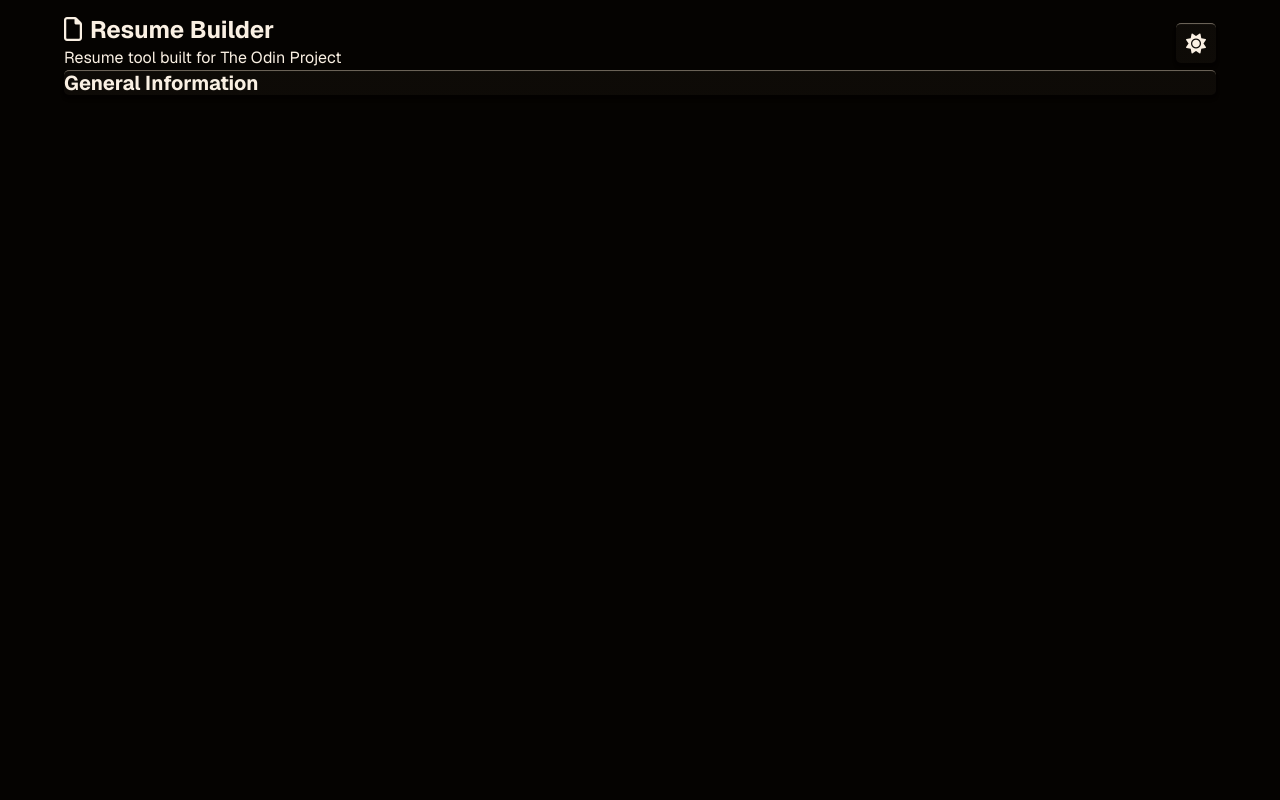
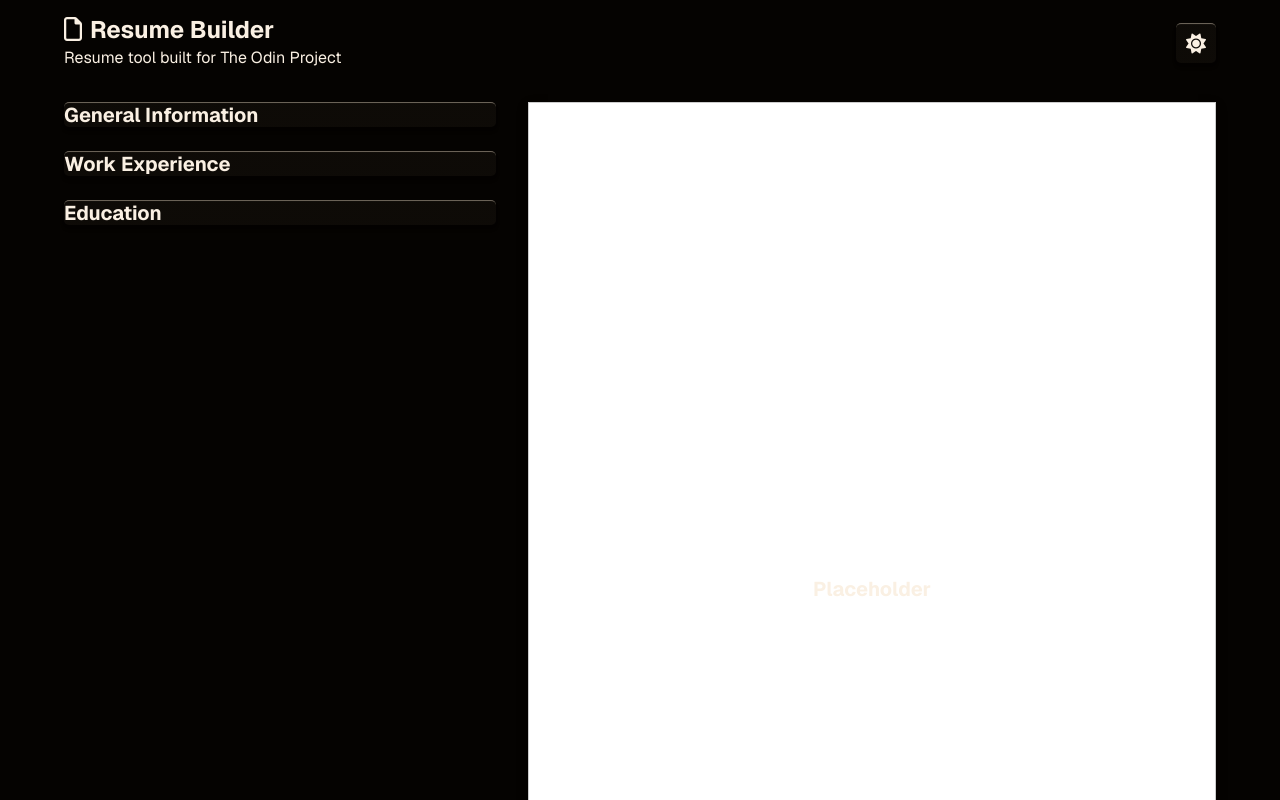
Before and after one commit to JonahKF/react-resume-app, a React (Vite) app: page / in a window 1280 px wide. Shown: the top 800 px of the page. Built offline with nearby package versions, Linux system fonts and the light colour scheme.

Commit message:
added components for resume info, resume preview, styled main w/ grid

```diff
--- a/src/components/App.jsx
+++ b/src/components/App.jsx
@@ -1,6 +1,9 @@
 // import { useState } from "react";
 import "../styles/App.css";
 import GeneralInfo from "./GeneralInfo.jsx";
+import ExpInfo from "./ExpInfo.jsx";
+import EduInfo from "./EduInfo.jsx";
+import ResumePreview from "./ResumePreview.jsx";
 
 function App() {
   return (
@@ -15,17 +18,22 @@ function App() {
             Resume tool built for The Odin Project
           </div>
         </div>
+
         <button className="light-mode-toggle">
           <i className="fa-solid fa-sun"></i>
         </button>
       </header>
 
       <main>
-        <div className="left-pane">
+        <section className="form-panel">
           <GeneralInfo />
-          {/* Components for General Info, Edu Experience, Practical Experience */}
-        </div>
-        <div className="right-pane">{/* Component for Resume Preview */}</div>
+          <ExpInfo />
+          <EduInfo />
+        </section>
+
+        <aside className="preview-panel">
+          <ResumePreview />
+        </aside>
       </main>
     </>
   );
--- a/src/components/EduInfo.jsx
+++ b/src/components/EduInfo.jsx
@@ -0,0 +1,12 @@
+// import { useState } from "react";
+import "../styles/EduInfo.css";
+
+function EduInfo() {
+  return (
+    <div className="form-card">
+      <h2>Education</h2>
+    </div>
+  );
+}
+
+export default EduInfo;
--- a/src/components/ExpInfo.jsx
+++ b/src/components/ExpInfo.jsx
@@ -0,0 +1,12 @@
+// import { useState } from "react";
+import "../styles/ExpInfo.css";
+
+function ExpInfo() {
+  return (
+    <div className="form-card">
+      <h2>Work Experience</h2>
+    </div>
+  );
+}
+
+export default ExpInfo;
--- a/src/components/GeneralInfo.jsx
+++ b/src/components/GeneralInfo.jsx
@@ -3,7 +3,7 @@ import "../styles/GeneralInfo.css";
 
 function GeneralInfo() {
   return (
-    <div className="card">
+    <div className="form-card">
       <h2>General Information</h2>
     </div>
   );
--- a/src/components/ResumePreview.jsx
+++ b/src/components/ResumePreview.jsx
@@ -0,0 +1,12 @@
+// import { useState } from "react";
+import "../styles/ResumePreview.css";
+
+function ResumePreview() {
+  return (
+    <div className="a4-container">
+      <h2>Placeholder</h2>
+    </div>
+  );
+}
+
+export default ResumePreview;
--- a/src/styles/App.css
+++ b/src/styles/App.css
@@ -31,3 +31,18 @@ h1 > i {
 .light-mode-toggle:hover {
     background: var(--gradient-hover);
 }
+
+main {
+    display: grid;
+    grid-template-columns: 1fr auto;
+    gap: 2rem;
+    padding: 2rem 0 0 0;
+    box-sizing: border-box;
+}
+
+.form-panel {
+    display: flex;
+    flex-direction: column;
+    gap: 1.5rem;
+    min-width: 320px;
+}
--- a/src/styles/GeneralInfo.css
+++ b/src/styles/GeneralInfo.css
@@ -1,4 +1,4 @@
-.card {
+.form-card {
     border-radius: 5px;
     background: var(--gradient);
     border: var(--border);
--- a/src/styles/ResumePreview.css
+++ b/src/styles/ResumePreview.css
@@ -0,0 +1,14 @@
+.a4-container {
+    background: white;
+    box-shadow: 0 4px 12px rgba(0, 0, 0, 0.15);
+    border: 1px solid #ccc;
+    width: 43rem;
+    max-width: 100%;
+    aspect-ratio: 210 / 297;
+
+    display: flex;
+    justify-content: center;
+    align-items: center;
+    font-size: 2rem;
+    color: #999;
+}
```
